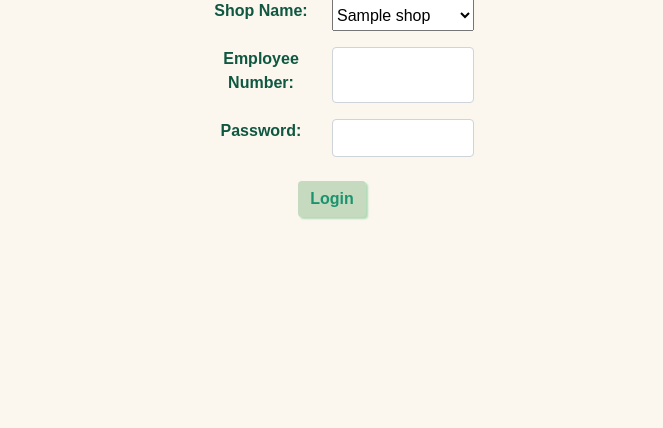
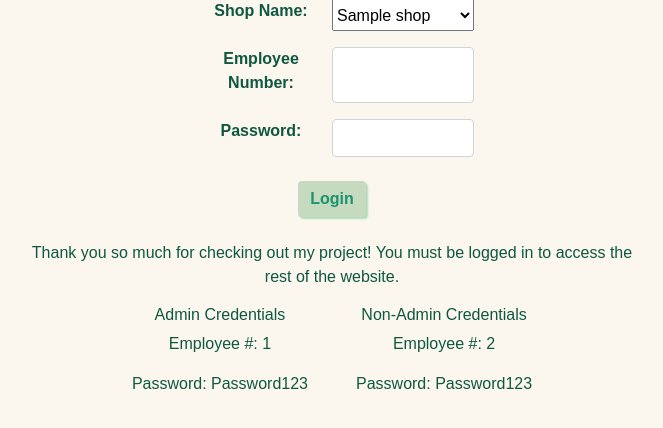
Before and after one commit to hhanna94/MechanicShop, a Flask app: page / in a window 1280 px wide. Shown: the part 193-621 px from the top of the page, without its empty margins (308-971 px from the left). Run offline with Flask 2, Linux system fonts and the light colour scheme; tables that the repository leaves empty or names only in its code hold one stand-in row (values such as "Sample post"); some web fonts are replaced.

Commit message:
updated login with credentials

```diff
--- a/flask_app/templates/index.html
+++ b/flask_app/templates/index.html
@@ -44,6 +44,19 @@
                     <input class="btn" type="submit" value="Login">
                 </div>
             </form>
+            <p class="text-center mt-4 ">Thank you so much for checking out my project! You must be logged in to access the rest of the website. </p>
+            <div class="d-flex justify-content-center gap-5">
+                <div>
+                    <h6>Admin Credentials</h6>
+                    <p>Employee #: 1</p>
+                    <p>Password: Password123</p>
+                </div>
+                <div>
+                    <h6>Non-Admin Credentials</h6>
+                    <p>Employee #: 2</p>
+                    <p>Password: Password123</p>
+                </div>
+            </div>
         </div>
     </div>
 
```
